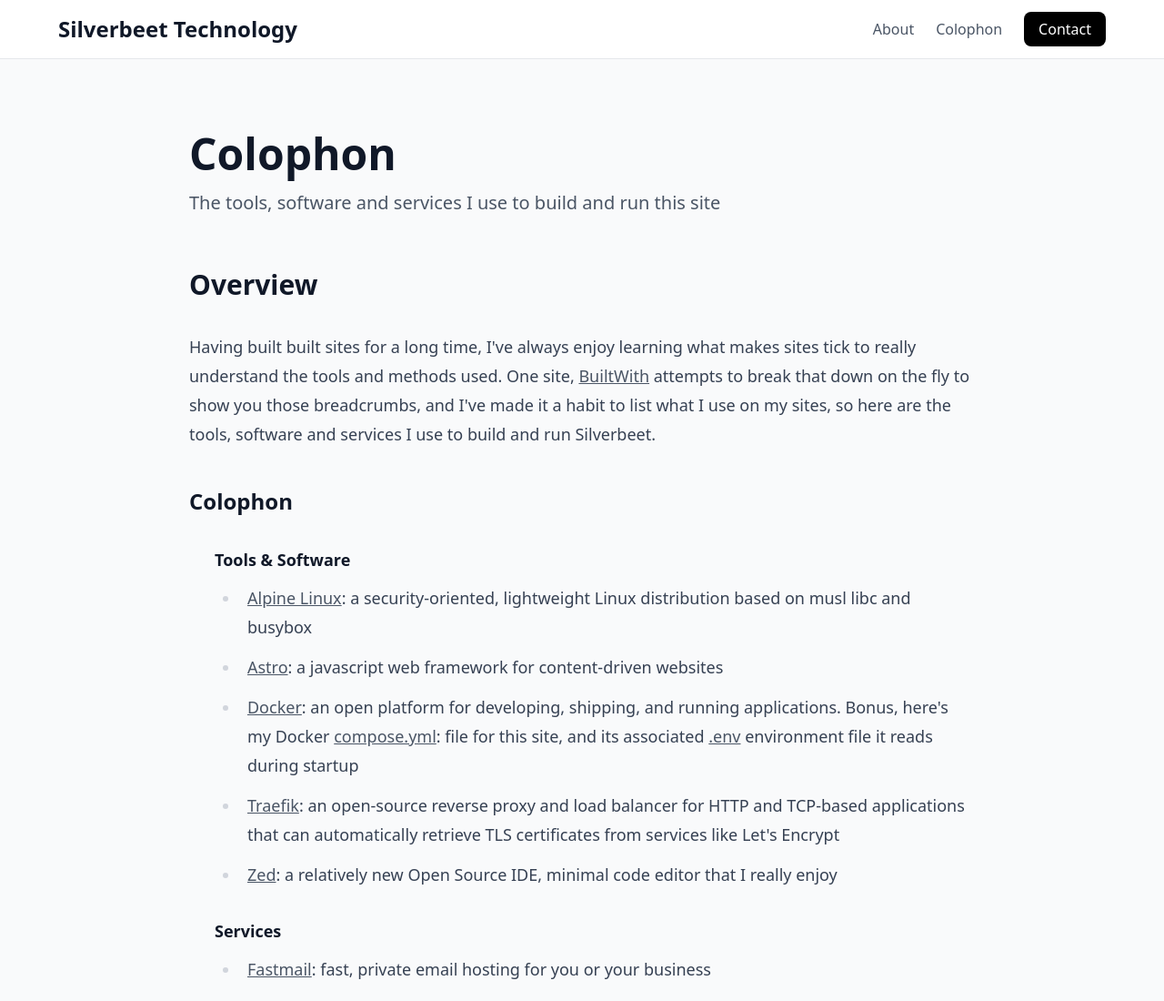
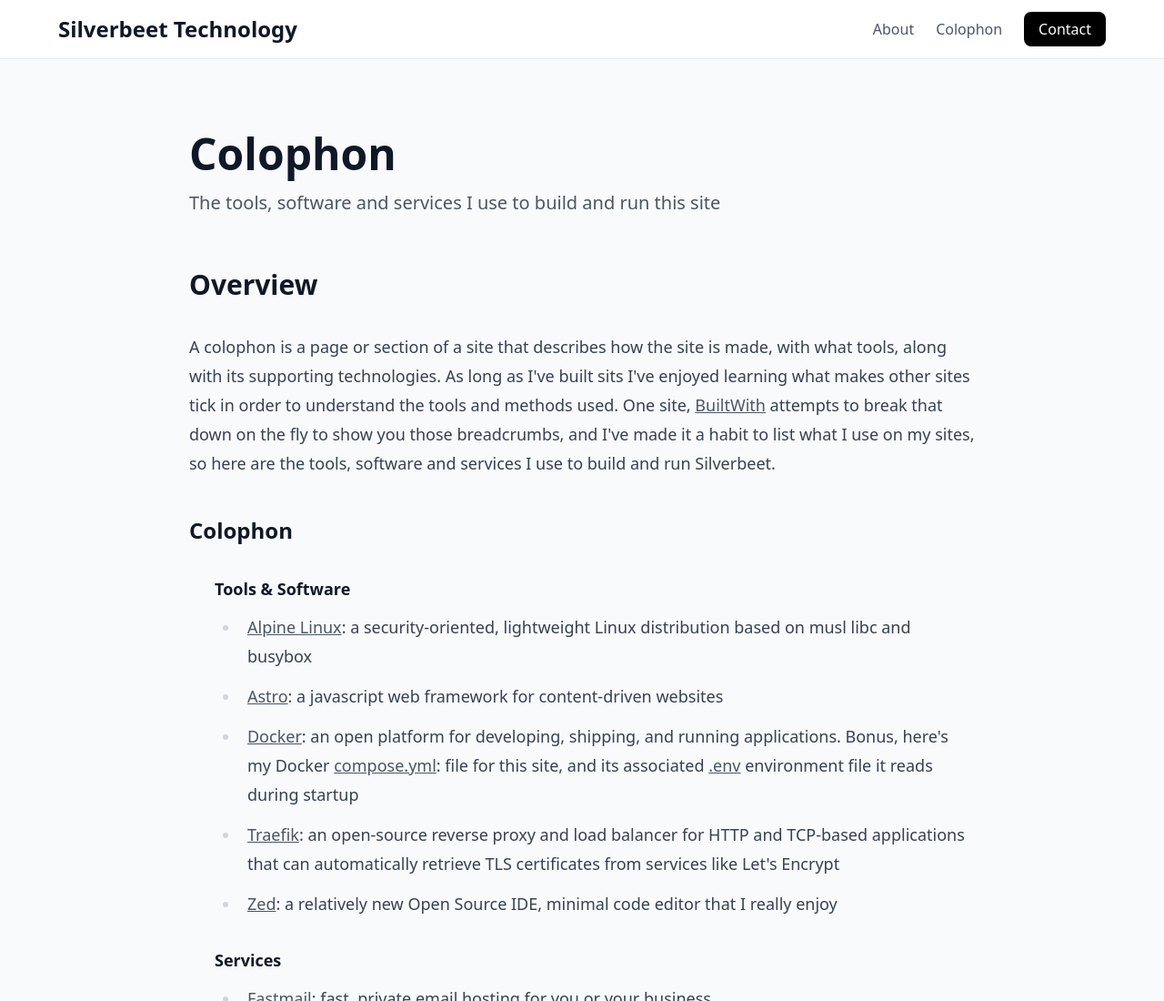
Before and after one commit to silverbeet-technology/website, an Astro site in the folder base/: page /colophon in a window 1280 px wide. Shown: the top 1100 px of the page at 91% size. Built offline with nearby package versions, Linux system fonts and the light colour scheme; Astro itself is replaced by a stand-in of ours.

Commit message:
added colophon description

```diff
--- a/base/src/pages/colophon.astro
+++ b/base/src/pages/colophon.astro
@@ -26,9 +26,8 @@
 			<div class="prose prose-lg max-w-none">
 			<ScrollReveal client:load delay={0.2}>
 				<h2>Overview</h2>
-				<p>
-					Having built built sites for a long time, I've always enjoy learning
-					what makes sites tick to really understand the tools and methods used.
+			A colophon is a page or section of a site that describes how the site is made, with what tools, along with its supporting technologies. As long as I've built sits I've enjoyed learning
+					what makes other sites tick in order to understand the tools and methods used.
 					One site,
 					<a
 						href="https://builtwith.com/"
```
